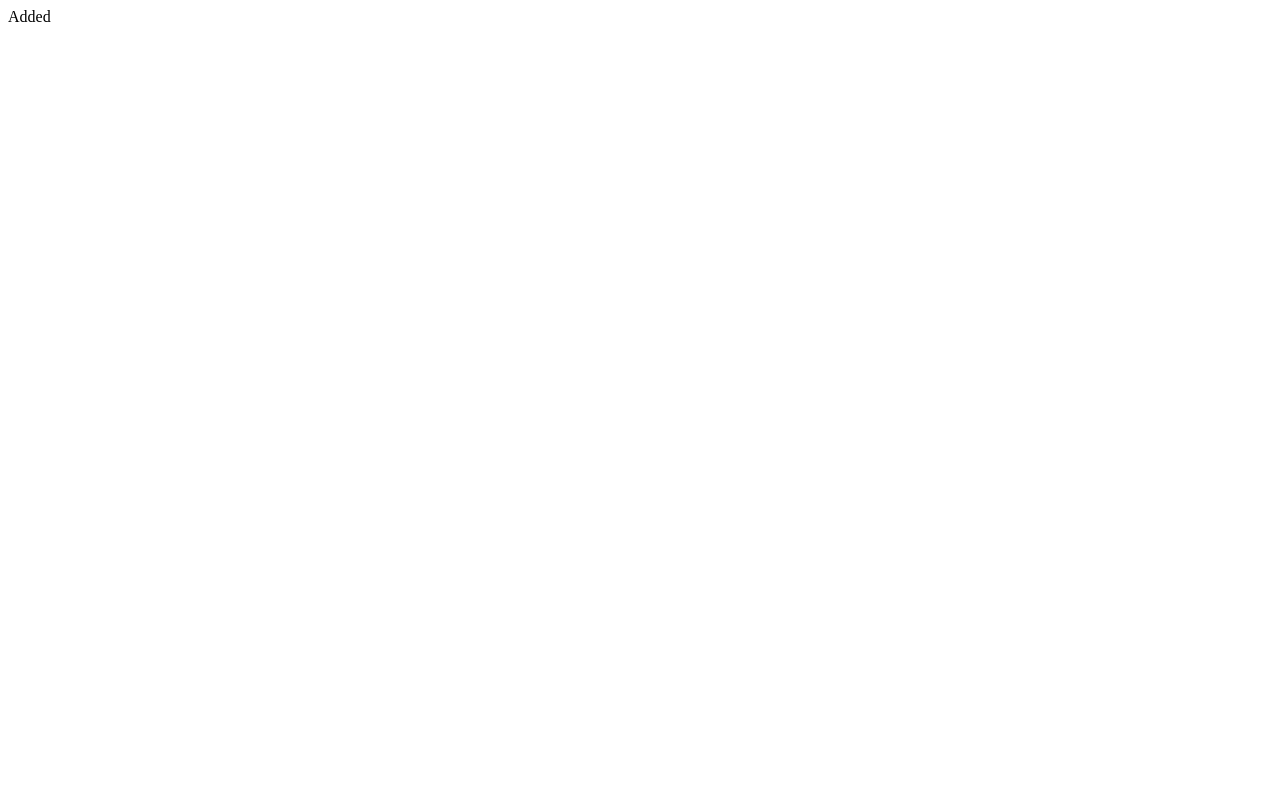
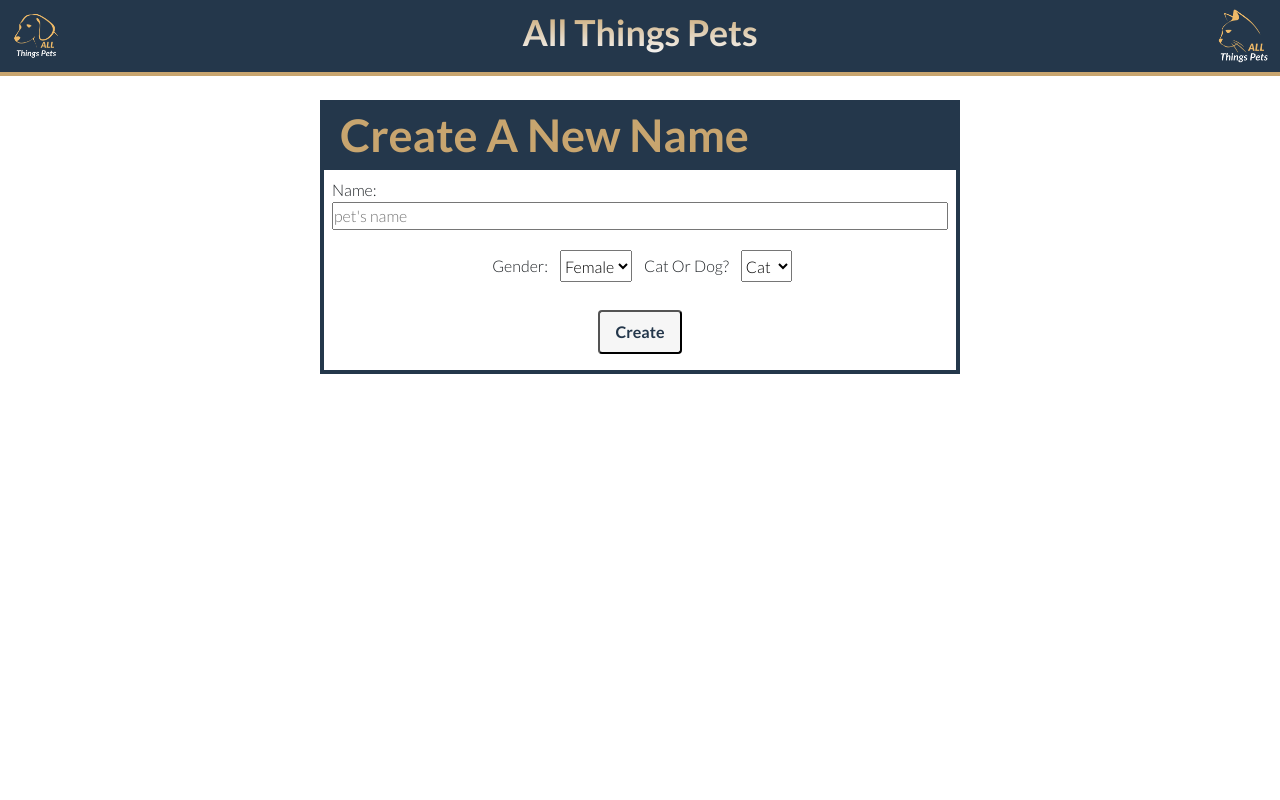
Before and after one commit to gabrielcalk/all_things_pets, a Node server app: page /name/add_name in a window 1280 px wide. Before the commit the page is almost empty. Run offline with Node 20, Linux system fonts and the light colour scheme; some libraries are stand-ins or nearby versions.

Commit message:
let the user add one new name fot pet or dog

```diff
--- a/controllers/name.js
+++ b/controllers/name.js
@@ -1,6 +1,7 @@
 const nameRouter = require('express').Router();
 const DogNames = require('../models/dognames');
 const CatNames = require('../models/catnames');
+const Catnames = require('../models/catnames');
 
 /**
  * @function nameRouter.get
@@ -16,11 +17,54 @@ nameRouter.get('/', async(req, res) =>{
 
 nameRouter.get('/add_name', async(req, res) =>{
     try{
-        res.send('Added')
+        res.render('add_name');
     }catch(err){
         res.status(500).json(err)
     }
-})
+});
+
+nameRouter.post('/add_name', async(req, res) =>{
+    try{
+        const {name_pet_input_up, gender_input} = req.body
+       if(req.body.type_input == 'cat'){
+            const cats_name = await CatNames.findOne({
+                where: {
+                    name: name_pet_input_up
+                }
+            })
+            console.log(cats_name)
+            if(cats_name == null){
+                const cat = await Catnames.create({
+                    name: name_pet_input_up,
+                    gender: gender_input
+                })
+                res.status(200).json(cat)
+            } else{
+                res.status(502).json({message: 'We Already Have This Name'})
+                return
+            }
+       } else{
+                const dogs_name = await DogNames.findOne({
+                    where: {
+                        name: name_pet_input_up
+                    }
+                })
+                console.log(dogs_name)
+            if(dogs_name == null){
+                const dog = await DogNames.create({
+                    name: name_pet_input_up,
+                    type: gender_input
+                })
+                res.status(200).json(dog)
+            } else{
+                res.status(502).json({message: 'We Already Have This Name'})
+                return
+            }
+        }
+    }catch(err){
+        res.status(500).json(err)
+    }
+});
 
 nameRouter.get('/api/dogs', async(req, res) =>{
     try{
--- a/public/css/style.css
+++ b/public/css/style.css
@@ -134,6 +134,15 @@ button:hover{
 .pets_name_find:hover{
     background-color: var(--color2);
     border-radius: 15px;
+}
+
+#add_name_div{
+    background-color: var(--color1);
+}
+
+#box_name_create{
+    margin: 0 auto;
+    border: 4px solid var(--color1);
 }
 
 @media only screen and (max-width: 1815px) {
@@ -278,6 +287,11 @@ button:hover{
         font-size: 30px
     }
 
+    h3{
+        font-size: 25px;
+        font-weight: 700;
+    }
+
     .button_home{
         font-size: 12px;
         height: 60px;
--- /dev/null
+++ b/public/js/create_name.js
@@ -0,0 +1,38 @@
+const create_post = document.querySelector('#create_post');
+const type = document.querySelector('#type');
+const gender = document.querySelector('#gender');
+const name_pet = document.querySelector('#name_pet_input')
+
+const add_name = async () =>{
+    try {
+        const type_input = type.value;
+        const gender_input = gender.value;
+        const name_pet_input = name_pet.value;
+        const name_pet_input_up = name_pet_input.charAt(0).toUpperCase() + name_pet_input.slice(1);
+
+        if(name_pet_input.length <= 0){
+            alert('Please, provide all the informations')
+            return
+        };
+
+        const res = await fetch('/name/add_name',{
+            method:'POST',
+            body: JSON.stringify({type_input, gender_input, name_pet_input_up}),
+            headers: {
+                'Content-Type': 'application/json',
+            },
+        });
+        if(res.ok){
+            document.location.replace('/name')
+        } else if (res.status == 502){
+            alert('We Already Have This Name')
+        } else{
+            alert('Please, Provide All The Information')
+            return
+        }
+    } catch(err){
+        console.log(err)
+    }
+}
+
+create_post.addEventListener('click', add_name)
--- a/public/js/name.js
+++ b/public/js/name.js
@@ -1,7 +1,7 @@
 const buttonListEl = document.querySelector('#buttons');
 const names_dogs = document.querySelector('#names_dogs');
 const names_cats = document.querySelector('#names_cats');
-
+const button_ad_name = document.querySelector('#button_ad_name');
 
 function renderLetters() {
     const letters = [
@@ -33,7 +33,7 @@ function renderLetters() {
       'Z',
     ];
 
- // Dynamically create buttons
+  // Dynamically create buttons
   // Create a for-loop to iterate through the letters array.
   for (var i = 0; i < letters.length; i++) {
     // Create button
@@ -124,6 +124,5 @@ function removeAllChildNodes(parent) {
       parent.removeChild(parent.firstChild);
   }
 }
-const container = document.querySelector('#container');
 
 renderLetters()
--- /dev/null
+++ b/views/add_name.handlebars
@@ -0,0 +1,29 @@
+<main style="border-top: 4px solid #c8a56f">
+    <section id="box_name_create" class="w-50 mt-4">
+        <div id="add_name_div" class="d-flex justify-content-between align-items-center">
+            <h2 class="px-3 pt-1">Create A New Name</h2>
+        </div>
+        <div class="m-2">
+            <label for="name">Name:</label>
+            <br>
+            <input placeholder="pet's name" class="w-100" id="name_pet_input" type="text" name="name" value="">
+            <br>
+        </div>
+        <div class="m-2 mt-3 d-flex justify-content-center">
+            <label class="m-2" for="gender">Gender:</label>
+            <select id="gender" class="m-1" name="gender">
+                <option value="female">Female</option>
+                <option value="male">Male</option>
+            </select>
+            <label class="m-2" for="type">Cat Or Dog?</label>
+            <select id="type" class="m-1" name="type">
+                <option value="cat">Cat</option>
+                <option value="dog">Dog</option>
+            </select>
+        </div>
+        <section class="d-flex justify-content-center">
+                <button id="create_post" class="p-2 px-3 my-3 rounded">Create</button>
+        </section>
+    </section>
+</main>
+<script src="/js/create_name.js"></script>
--- a/views/name.handlebars
+++ b/views/name.handlebars
@@ -9,11 +9,11 @@
     </section>
     <section id="names_section" class="d-flex justify-content-evenly">
         <section>
-            <h3 class="pets_name_find p-2">Dogs:</h3>
+            <h3 class="pets_name_find p-2">Dogs Name:</h3>
             <section id="names_dogs"></section>
         </section>
         <section>
-            <h3 class="pets_name_find p-2">Cats:</h3>
+            <h3 class="pets_name_find p-2">Cats Name:</h3>
             <section id="names_cats"></section>
         </section>
     </section>
```
